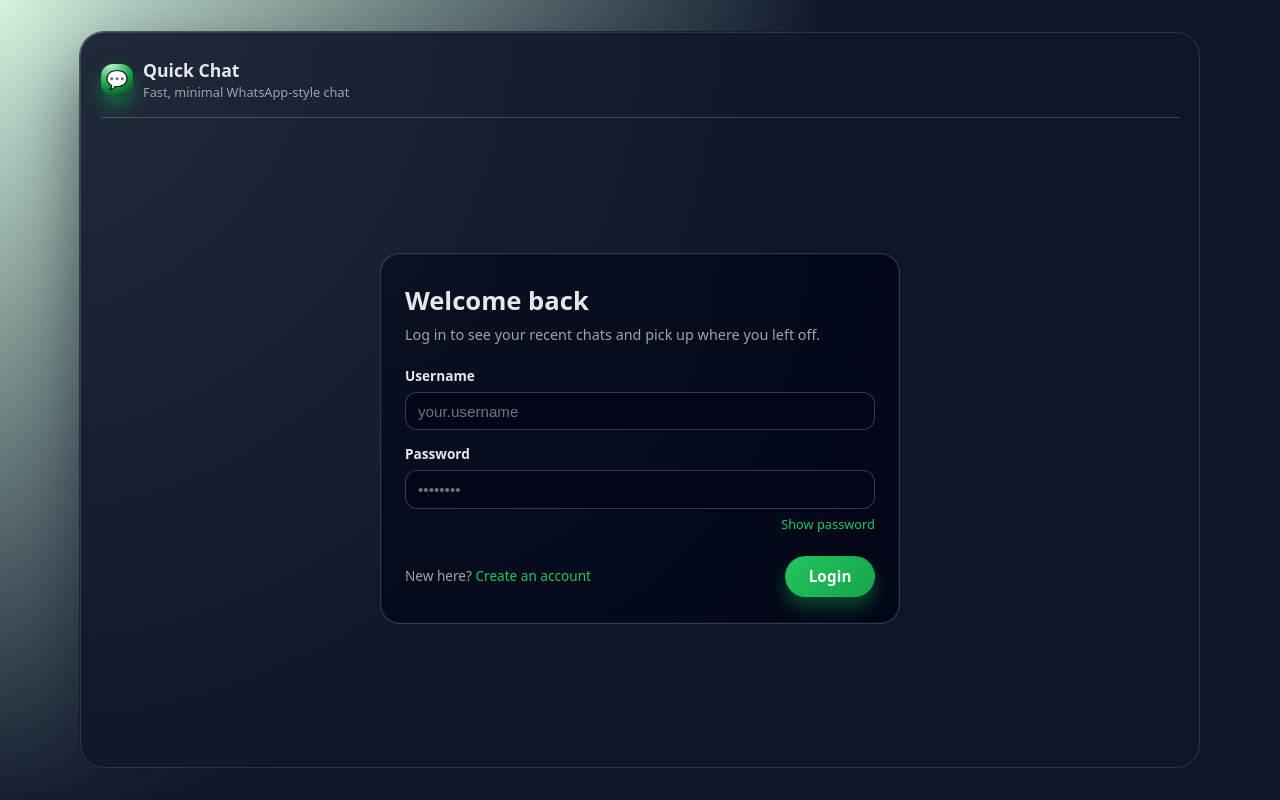
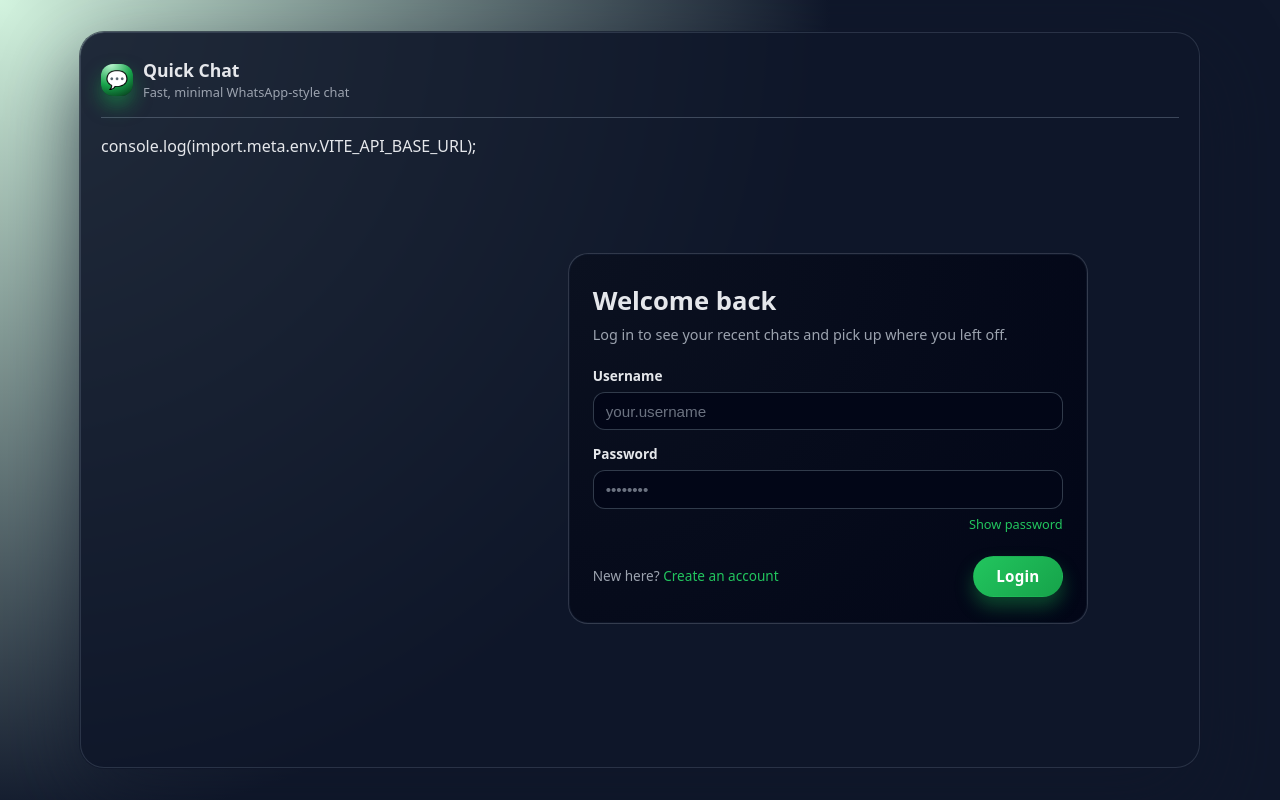
Before and after one commit to ironfist-15/quickchatUI, a React (Vite) app: page / in a window 1280 px wide. Built offline with nearby package versions, Linux system fonts and the light colour scheme.

Commit message:
third_commit

```diff
--- a/src/App.jsx
+++ b/src/App.jsx
@@ -18,6 +18,8 @@ export default function App() {
           </div>
         </header>
         <main className="app-main">
+        console.log(import.meta.env.VITE_API_BASE_URL);
+
           <Router>
             <Routes>
               <Route path="/" element={<Login />} />
```
